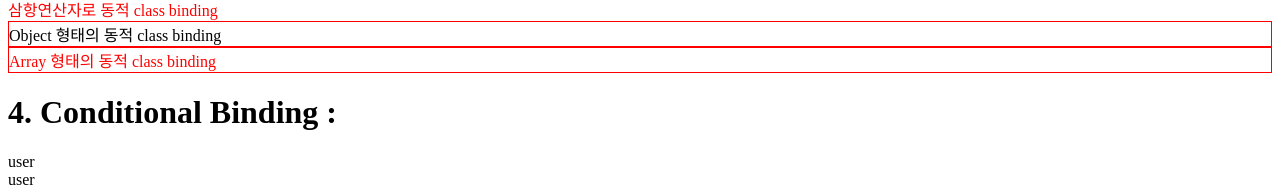
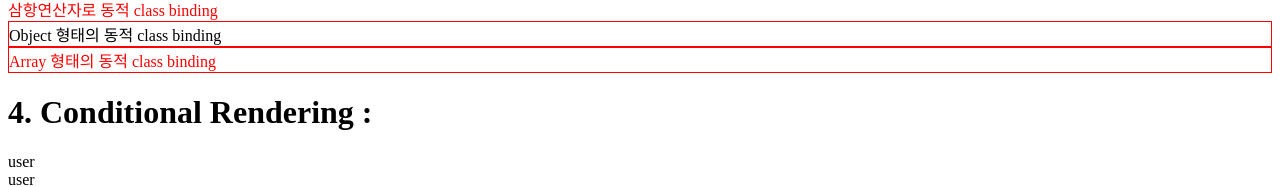
Before and after one commit to HaydenDevK/study_vue_3, a Vue app: page / in a window 1280 px wide. Shown: the part 600-787 px from the top of the page. Built offline with nearby package versions, Linux system fonts and the light colour scheme.

Commit message:
Conditional Rendering

```diff
--- a/src/App.vue
+++ b/src/App.vue
@@ -2,14 +2,14 @@
   <BindingText />
   <BindingAttr />
   <BindingClass />
-  <BindingCondition />
+  <RenderingCondition />
 </template>
 
 <script>
 import BindingText from './components/BindingText';
 import BindingAttr from './components/BindingAttr';
 import BindingClass from './components/BindingClass';
-import BindingCondition from './components/BindingCondition';
+import RenderingCondition from './components/RenderingCondition';
 
 export default {
   name: 'App',
@@ -17,7 +17,7 @@ export default {
     BindingText,
     BindingAttr,
     BindingClass,
-    BindingCondition
+    RenderingCondition
   }
 };
 </script>
--- a/src/components/BindingCondition.vue
+++ b/src/components/RenderingCondition.vue
@@ -1,5 +1,5 @@
 <template>
-  <h1>4. Conditional Binding :</h1>
+  <h1>4. Conditional Rendering :</h1>
   <div v-text="user.name"></div>
   <div>{{ user.name }}</div>
   <div v-once v-text="user.name"></div>
@@ -45,7 +45,7 @@
 
 <script>
 export default {
-  name: 'BindingCondition',
+  name: 'RenderingCondition',
   data() {
     return {
       user: {
```
